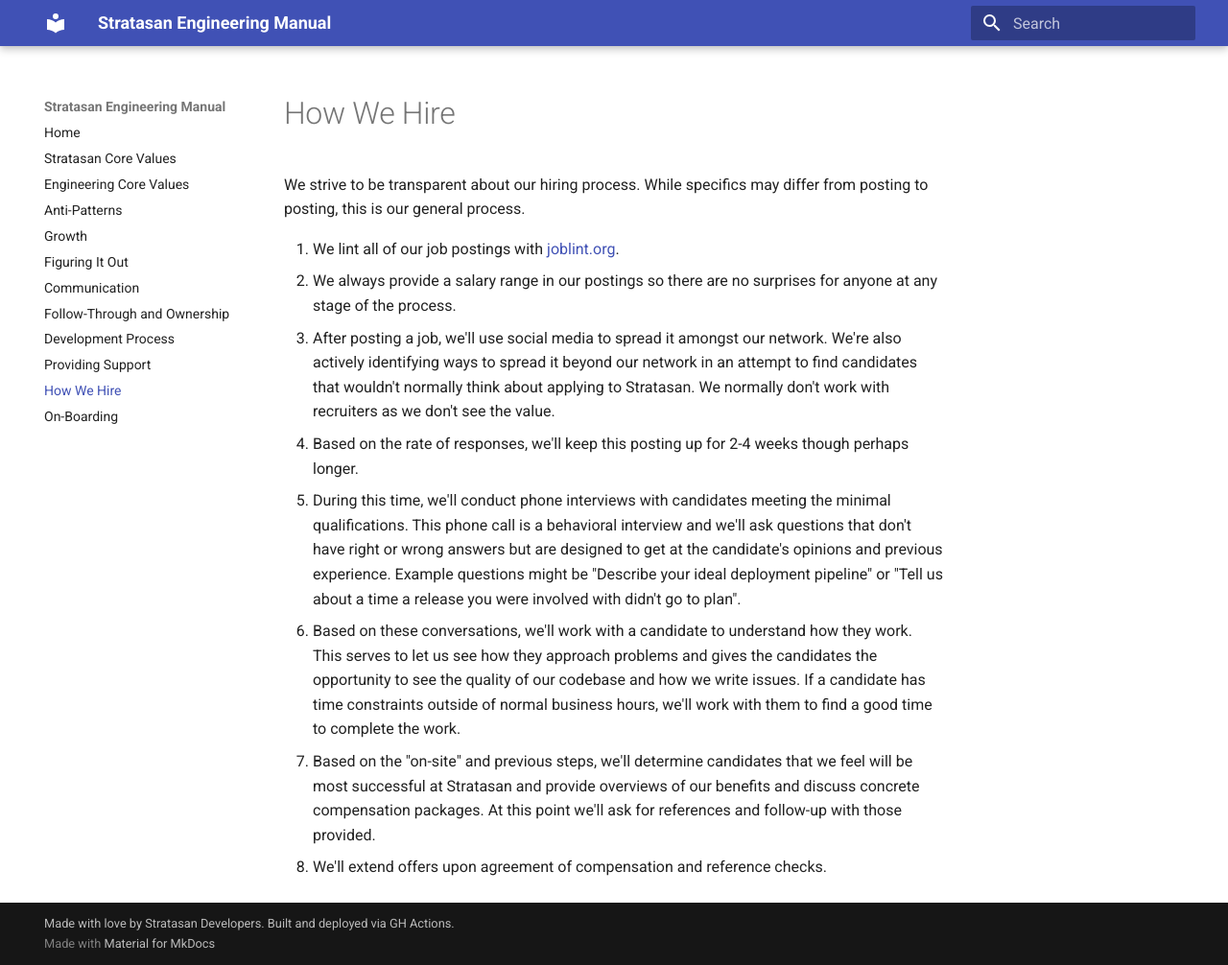
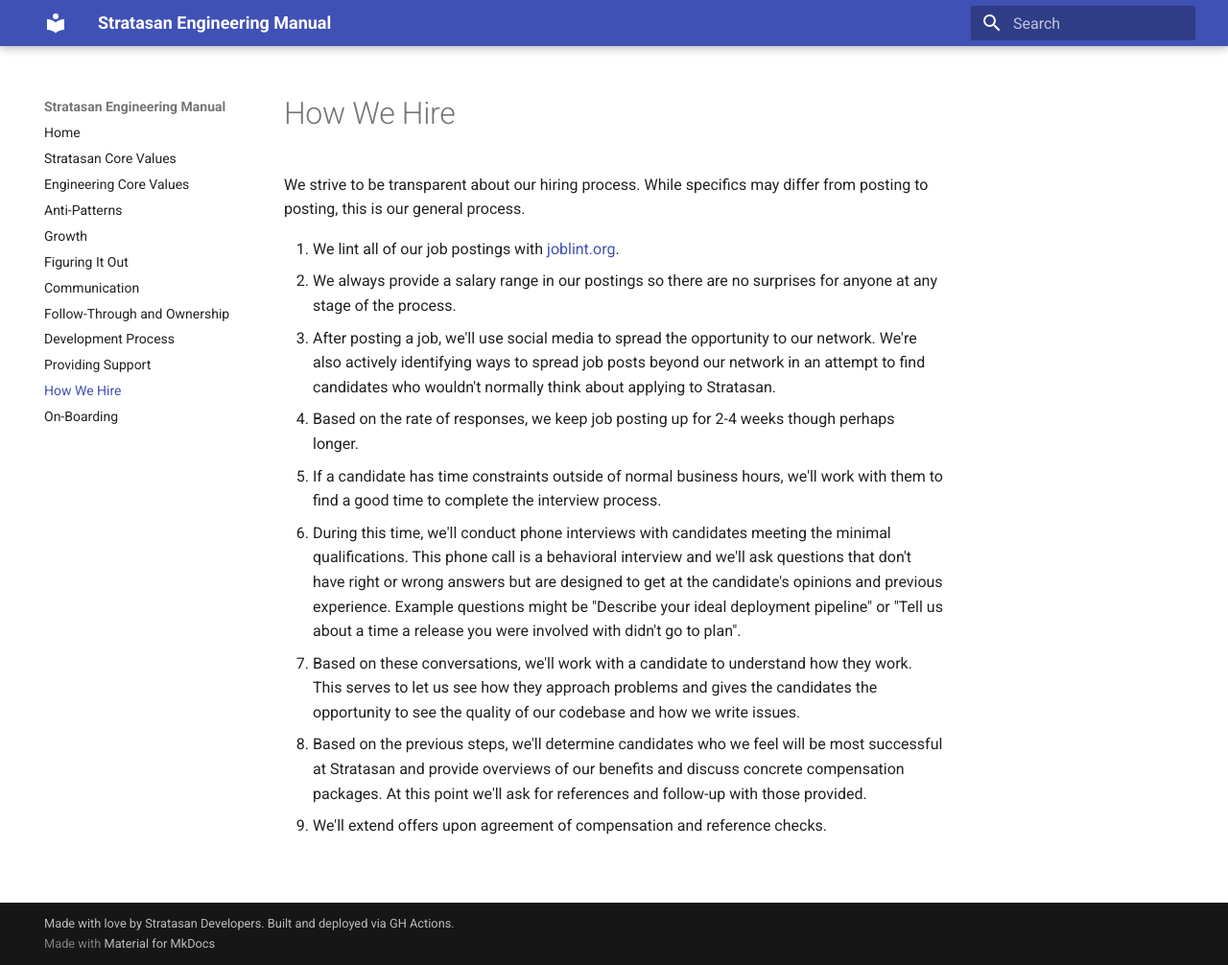
Before and after one commit to stratasan/engineering, an MkDocs documentation site: the page built from docs/how-we-hire.md, in a window 1280 px wide and 1006 px high. Shown: the whole window at 96% size. Built offline with MkDocs 1.6.1 and Material for MkDocs 9.7.7, drawn with Linux system fonts in a browser that asks for light colours; old or Windows-style settings are respelled for this version of MkDocs.

Commit message:
Reformat file; update language to be clearer and softer

```diff
--- a/docs/how-we-hire.md
+++ b/docs/how-we-hire.md
@@ -1,30 +1,24 @@
 # How We Hire
 
-We strive to be transparent about our hiring process. While specifics may differ
-from posting to posting, this is our general process.
+We strive to be transparent about our hiring process. While specifics may differ from posting to posting, this is our
+general process.
 
 1. We lint all of our job postings with [joblint.org](https://joblint.org).
-1. We always provide a salary range in our postings so there are no surprises for
-   anyone at any stage of the process.
-1. After posting a job, we'll use social media to spread it amongst our network.
-   We're also actively identifying ways to spread it beyond our network in an
-   attempt to find candidates that wouldn't normally think about applying to
-   Stratasan. We normally don't work with recruiters as we don't see the value.
-1. Based on the rate of responses, we'll keep this posting up for 2-4 weeks
-   though perhaps longer.
-1. During this time, we'll conduct phone interviews with candidates meeting the
-   minimal qualifications. This phone call is a behavioral interview and we'll
-   ask questions that don't have right or wrong answers but are designed to get
-   at the candidate's opinions and previous experience. Example questions might
-   be "Describe your ideal deployment pipeline" or "Tell us about a time a
-   release you were involved with didn't go to plan".
-1. Based on these conversations, we'll work with a candidate to understand how they
-   work. This serves to let us see how they approach problems and gives the
-   candidates the opportunity to see the quality of our codebase and how we
-   write issues. If a candidate has time constraints outside of normal business
-   hours, we'll work with them to find a good time to complete the work.
-1. Based on the "on-site" and previous steps, we'll determine candidates that we
-   feel will be most successful at Stratasan and provide overviews of our
-   benefits and discuss concrete compensation packages. At this point we'll ask
-   for references and follow-up with those provided.
+1. We always provide a salary range in our postings so there are no surprises for anyone at any stage of the process.
+1. After posting a job, we'll use social media to spread the opportunity to our network. We're also actively identifying
+   ways to spread job posts beyond our network in an attempt to find candidates who wouldn't normally think about
+   applying to Stratasan.
+1. Based on the rate of responses, we keep job posting up for 2-4 weeks though perhaps longer.
+1. If a candidate has time constraints outside of normal business hours, we'll work with them to find a good time to
+   complete the interview process.
+1. During this time, we'll conduct phone interviews with candidates meeting the minimal qualifications. This phone call
+   is a behavioral interview and we'll ask questions that don't have right or wrong answers but are designed to get at
+   the candidate's opinions and previous experience. Example questions might be "Describe your ideal deployment
+   pipeline" or "Tell us about a time a release you were involved with didn't go to plan".
+1. Based on these conversations, we'll work with a candidate to understand how they work. This serves to let us see how
+   they approach problems and gives the candidates the opportunity to see the quality of our codebase and how we write
+   issues.
+1. Based on the previous steps, we'll determine candidates who we feel will be most successful at Stratasan and provide
+   overviews of our benefits and discuss concrete compensation packages. At this point we'll ask for references and
+   follow-up with those provided.
 1. We'll extend offers upon agreement of compensation and reference checks.
```
